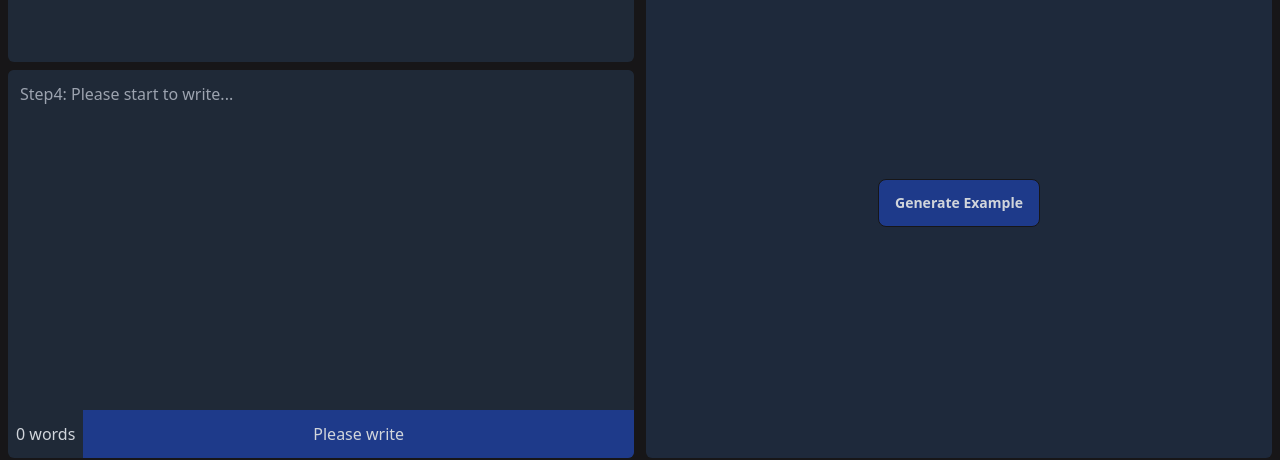
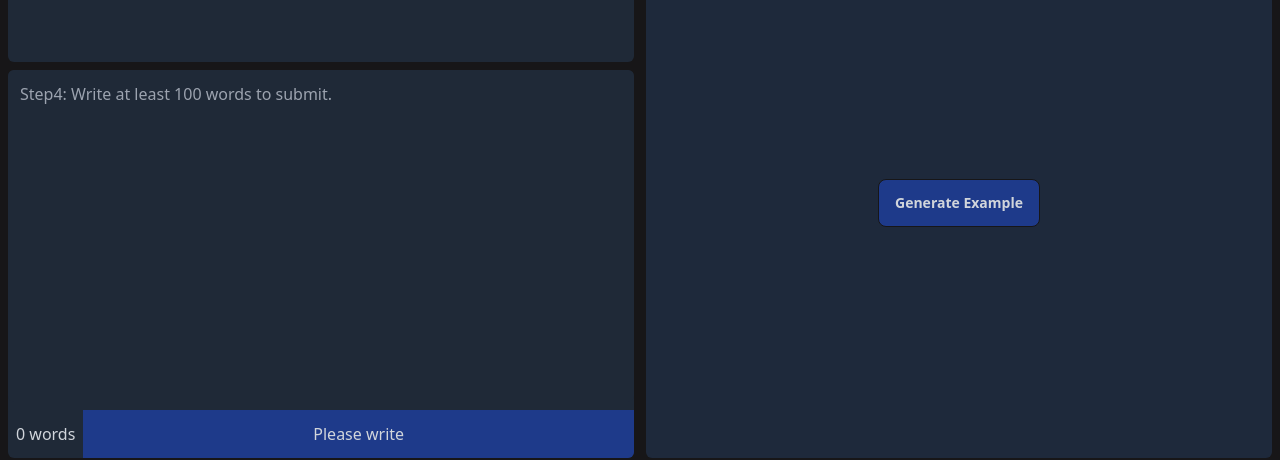
Before and after one commit to ragoncatalyst/ragonchat, a Next.js app: page / in a window 1280 px wide. Shown: the part 334-794 px from the top of the page. Built offline with nearby package versions, Linux system fonts and the light colour scheme.

Commit message:
fix: word count

```diff
--- a/src/pages/index.tsx
+++ b/src/pages/index.tsx
@@ -385,7 +385,7 @@ export default function Page() {
           <textarea
             value={answer}
             onChange={onAnswerChange}
-            placeholder="Step4: Please start to write..."
+            placeholder="Step4: Write at least 100 words to submit."
             className="h-full bg-gray-800 rounded-md text-gray-300 p-3 resize-none"
           />
           <div className="flex items-center gap-2 text-gray-300 w-full">
@@ -396,7 +396,7 @@ export default function Page() {
                 answer ? '' : 'btn-disabled'
               } `}
             >
-              {answer.length > 100 ? 'Submit' : 'Please write'}
+              {answerWordCount > 100 ? 'Submit' : 'Please write'}
             </button>
           </div>
         </div>
```
